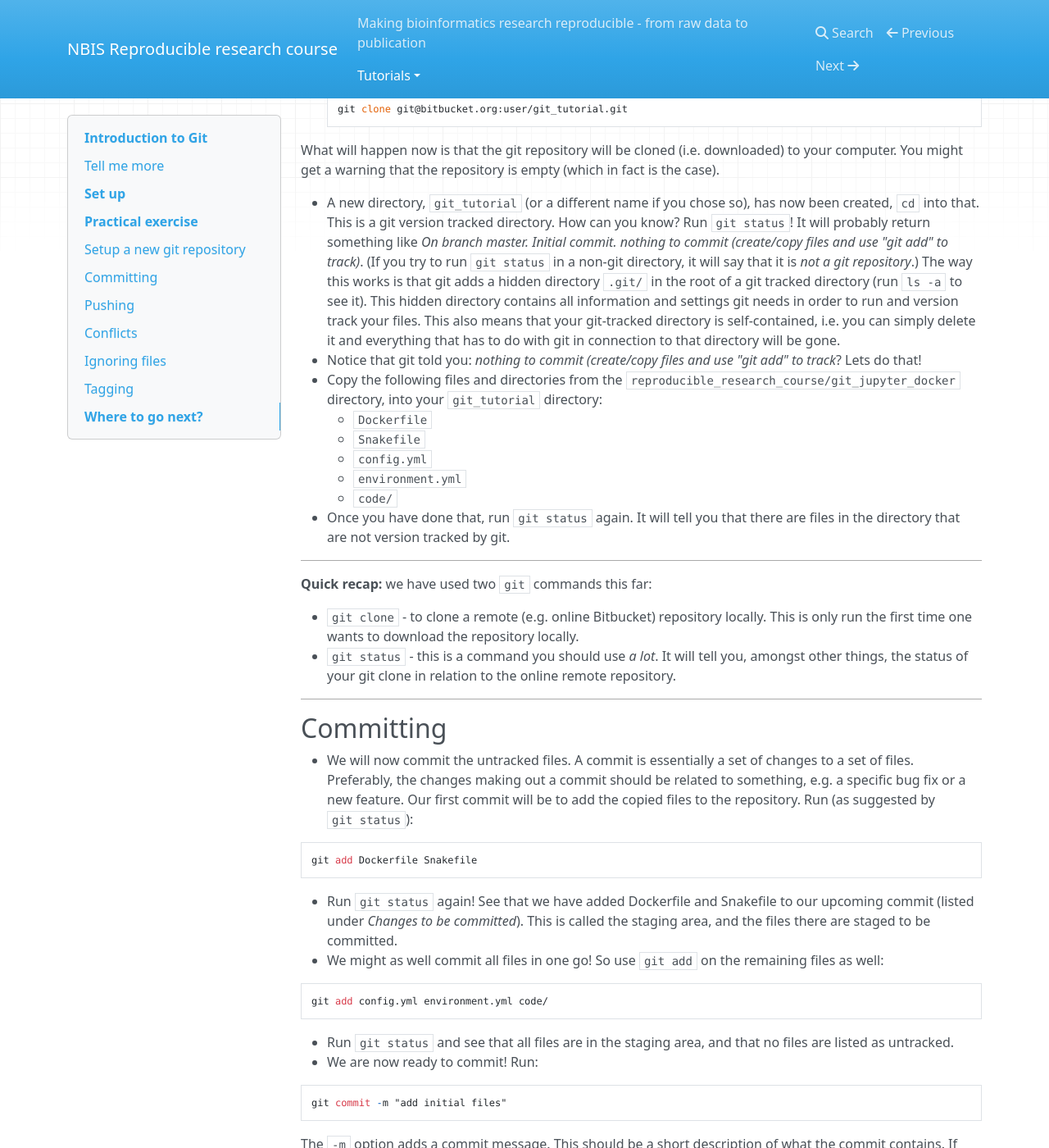
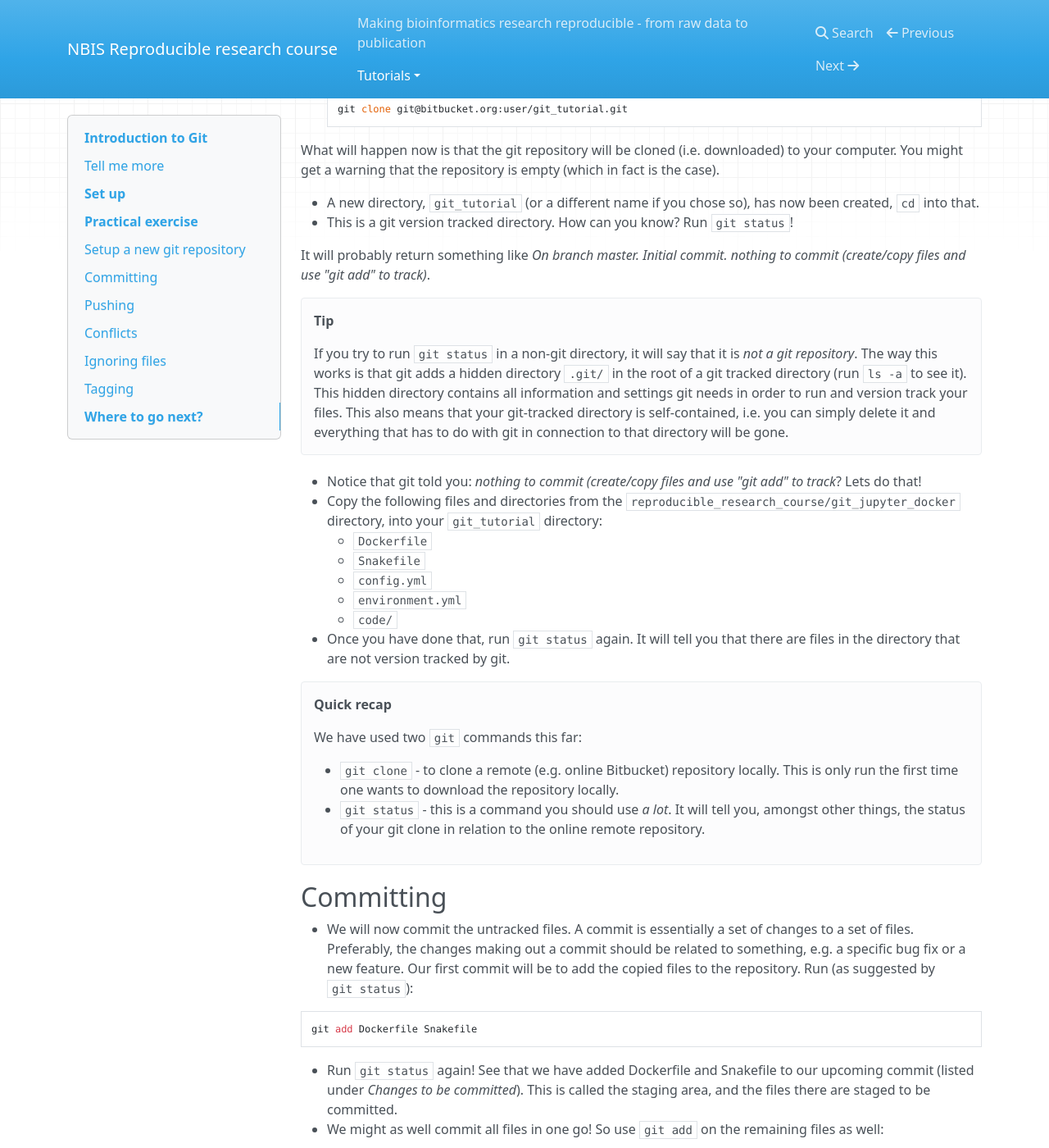
Before and after one commit to NBISweden/workshop-reproducible-research, an MkDocs documentation site: the page built from docs/git.md, in a window 1280 px wide and 1400 px high, scrolled down 1705 px. Shown: the whole window at 82% size. Built offline with MkDocs 1.6.1, drawn with Linux system fonts in a browser that asks for light colours; nearby versions of some CDN libraries; old or Windows-style settings are respelled for this version of MkDocs.

```diff
--- a/docs/git.md
+++ b/docs/git.md
@@ -54,7 +54,13 @@ git clone git@bitbucket.org:user/git_tutorial.git
 What will happen now is that the git repository will be cloned (i.e. downloaded) to your computer. You might get a warning that the repository is empty (which in fact is the case).
 
 * A new directory, `git_tutorial` (or a different name if you chose so), has now been created, `cd` into that.
-This is a git version tracked directory. How can you know? Run `git status`! It will probably return something like *On branch master. Initial commit. nothing to commit (create/copy files and use "git add" to track)*. (If you try to run `git status` in a non-git directory, it will say that it is *not a git repository*.) The way this works is that git adds a hidden directory `.git/` in the root of a git tracked directory (run `ls -a` to see it). This hidden directory contains all information and settings git needs in order to run and version track your files. This also means that your git-tracked directory is self-contained, i.e. you can simply delete it and everything that has to do with git in connection to that directory will be gone.
+* This is a git version tracked directory. How can you know? Run `git status`!
+
+It will probably return something like *On branch master. Initial commit. nothing to commit (create/copy files and use "git add" to track)*.
+
+!!! tip
+    If you try to run `git status` in a non-git directory, it will say that it is *not a git repository*. The way this works is that git adds a hidden directory `.git/` in the root of a git tracked directory (run `ls -a` to see it). This hidden directory contains all information and settings git needs in order to run and version track your files. This also means that your git-tracked directory is self-contained, i.e. you can simply delete it and everything that has to do with git in connection to that directory will be gone.
+
 * Notice that git told you: *nothing to commit (create/copy files and use "git add" to track*? Lets do that!
 * Copy the following files and directories from the `reproducible_research_course/git_jupyter_docker` directory, into your `git_tutorial` directory:
     * `Dockerfile`
```
Also changed, not shown: other parts of docs/git.md (+4 -7 lines).
